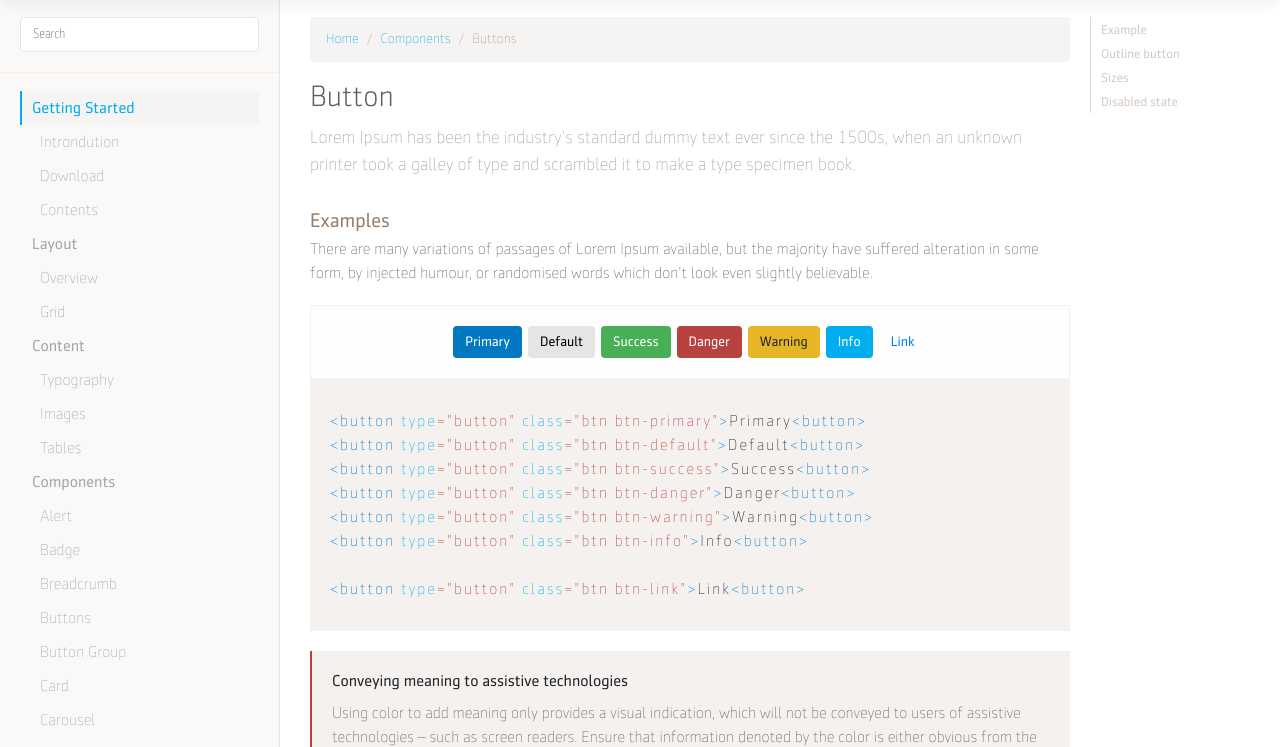
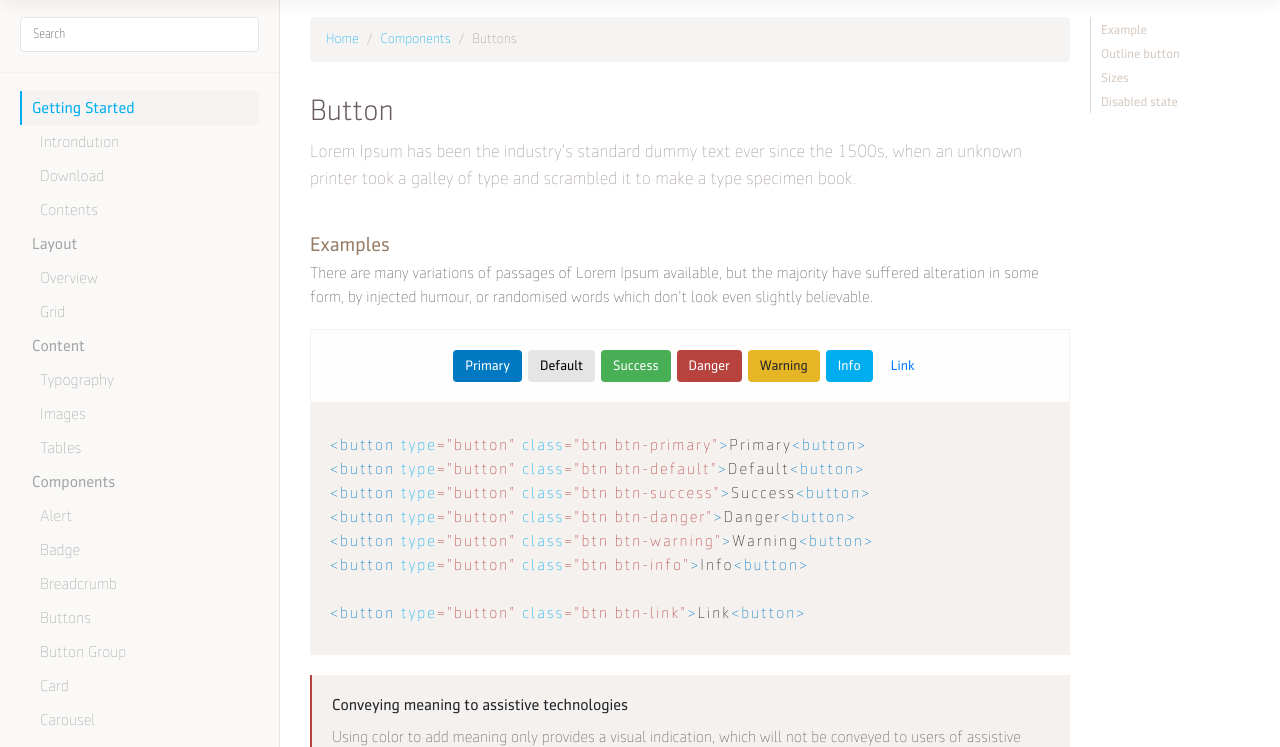
Before and after one commit to rafaeltorres89/life-design, a React app: page / in a window 1280 px wide. Shown: the part 53-800 px from the top of the page. Built offline with nearby package versions, Linux system fonts and the light colour scheme.

Commit message:
Ajuste posicionamento títulos pages

```diff
--- a/src/include/aside/_aside.scss
+++ b/src/include/aside/_aside.scss
@@ -25,7 +25,7 @@
             font-family: senticosansLight;
             font-size: 1.87rem;
             color: lighten($dark, 25%);
-            margin-bottom: 10px;
+            margin: 30px 0 10px;
         }
 
         p
@@ -44,7 +44,7 @@
         {
             font-family: senticosansRegular;
             font-size: 1.25rem;
-            margin: 30px 0 5px;
+            margin: 40px 0 5px;
             color: darken($metal, 30%);
         }
 
```
Also changed, not shown: src/dist/css/app.css, src/dist/css/mongeral.min.css.
